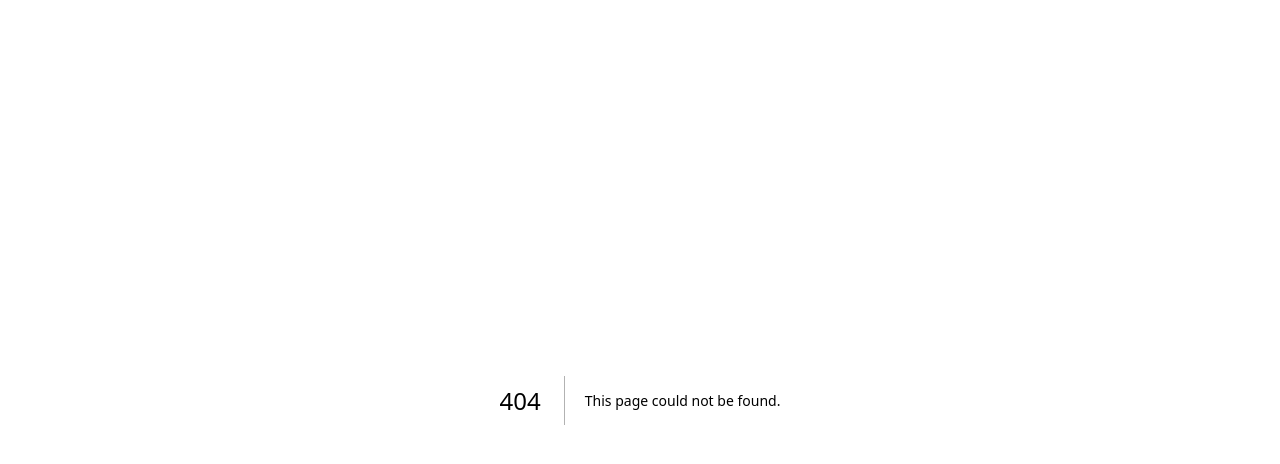
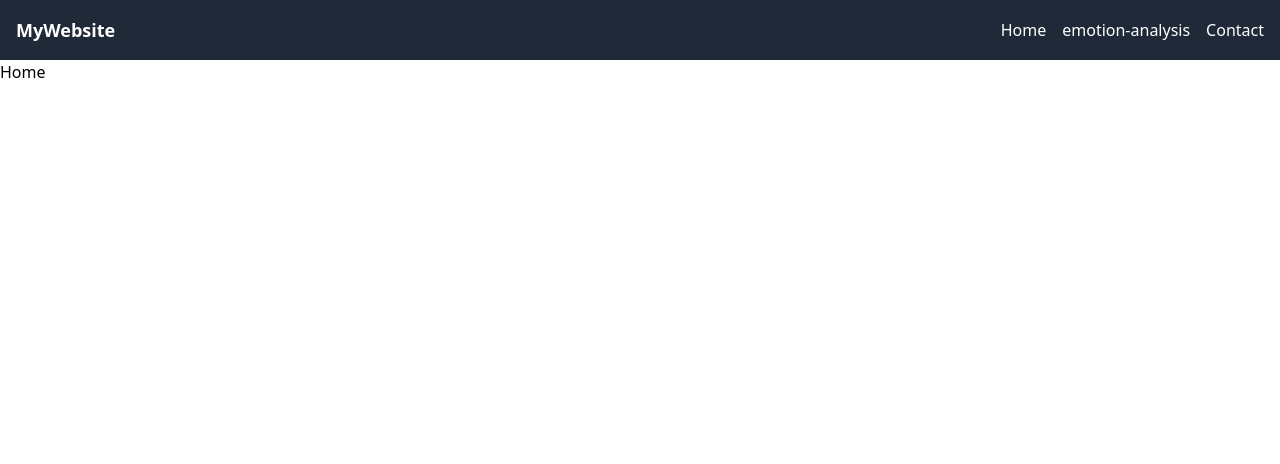
Before and after one commit to Githubak2002/sentiment-analysis-project, a Next.js app: page /home in a window 1280 px wide. Before the commit this address had no page. Shown: the top 464 px of the page. Built offline with nearby package versions, Linux system fonts and the light colour scheme.

Commit message:
add home page

```diff
--- a/app/chetan/page.jsx
+++ b/app/chetan/page.jsx
@@ -1,11 +1,11 @@
 import React from 'react'
-import Header from '../components/Header'
+
 import Home from '../components/Home'
 
 const page = () => {
   return (
     <main>
-      <Header/>
+
       <Home/>
     </main>
   )
--- a/app/components/Header.jsx
+++ b/app/components/Header.jsx
@@ -10,8 +10,8 @@ const Header = () => {
         </div>
         <nav className="flex space-x-4 items-center">
           <Link href="/" className="hover:text-gray-400">Home</Link>
-          <Link href="/chetan/about" className="hover:text-gray-400">About</Link>
-          <Link href="/chetan/contact" className="hover:text-gray-400">Contact</Link>
+          <Link href="/emotion-analysis" className="hover:text-gray-400">emotion-analysis</Link>
+          <Link href="/chetan" className="hover:text-gray-400">Contact</Link>
         </nav>
       </div>
     </header>
--- /dev/null
+++ b/app/home/page.jsx
@@ -0,0 +1,11 @@
+import React from 'react'
+
+const page = () => {
+  return (
+    <div>
+      Home
+    </div>
+  )
+}
+
+export default page
--- a/app/layout.js
+++ b/app/layout.js
@@ -1,5 +1,6 @@
 import localFont from "next/font/local";
 import "./globals.css";
+import Header from "./components/Header";
 
 const geistSans = localFont({
   src: "./fonts/GeistVF.woff",
@@ -23,6 +24,7 @@ export default function RootLayout({ children }) {
       <body
         className={`${geistSans.variable} ${geistMono.variable} antialiased`}
       >
+      <Header/>
         {children}
       </body>
     </html>
```
